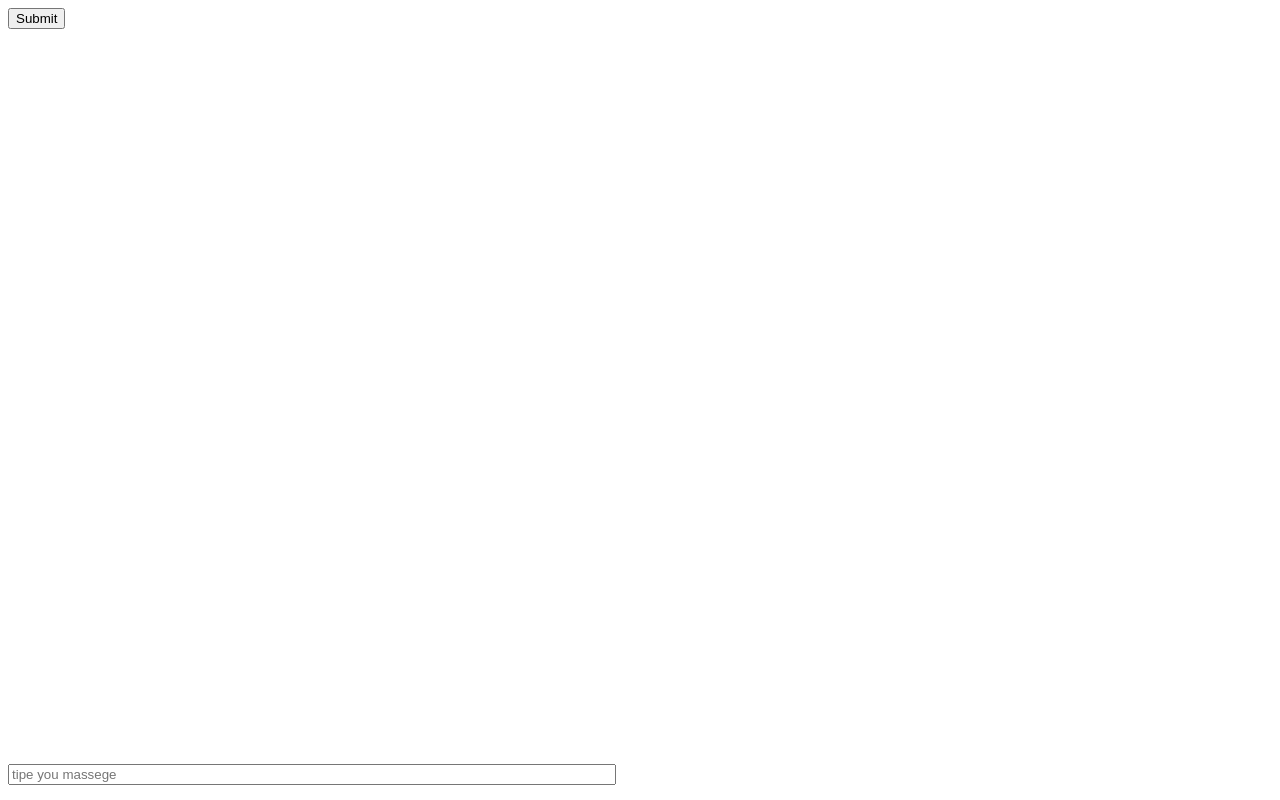
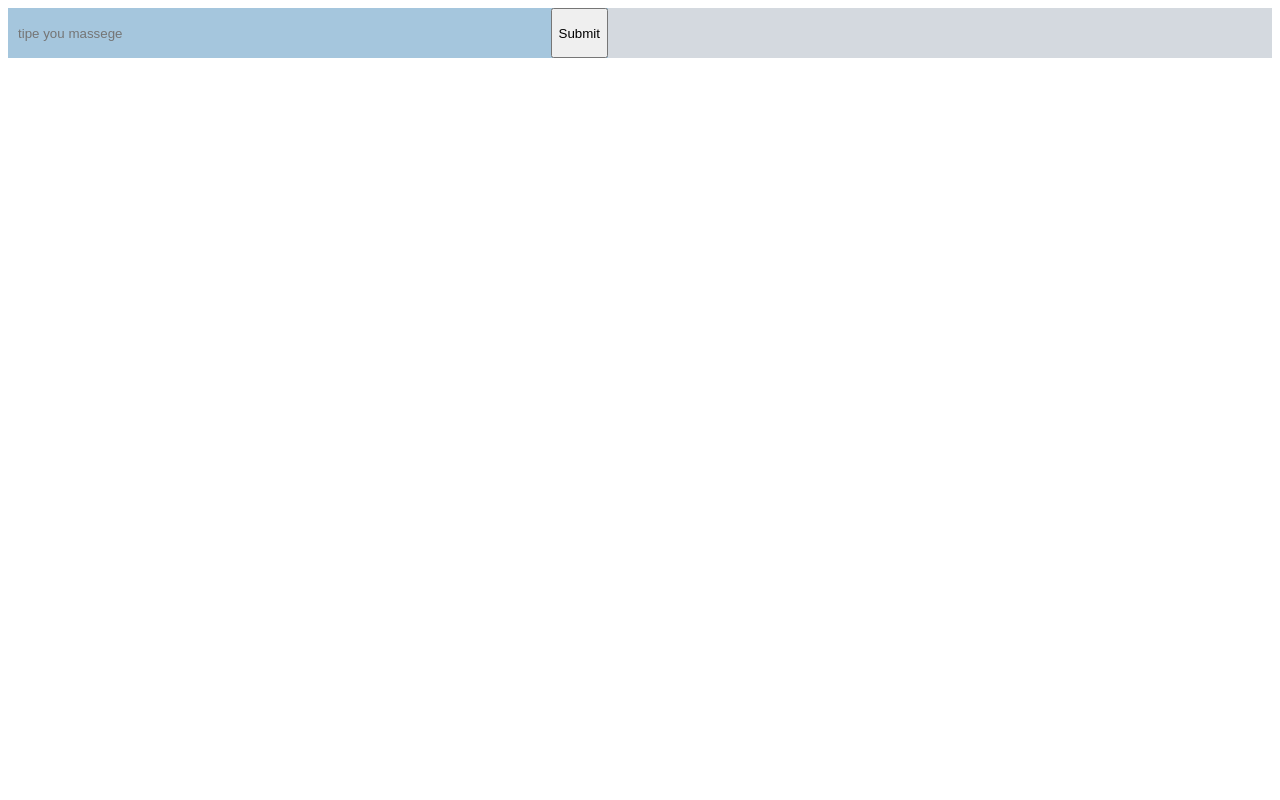
Before and after one commit to GeometricEath/chat_project, a website: page index.html in a window 1280 px wide. Drawn offline with Linux system fonts and the light colour scheme.

Commit message:
add component field

```diff
--- a/src/components/app/app.js
+++ b/src/components/app/app.js
@@ -4,17 +4,15 @@ import Field from '../field/field.js';
 export default class App{
     constructor(){
         this.app_elem = document.querySelector('.app');
-        this.field = new Field(this.app_elem);
+        this.field = new Field();
     }
-    static get chat(){
-        return new Chat();
-    }
-    // static get field(){
-    //     return new Field();
-    // }
 
     render(){
-        this.field.render(this.app_elem);
+        let app_elem_chatArea = document.createElement('div');
+        app_elem_chatArea.className ='app_chatArea';
+        this.app_elem.appendChild(app_elem_chatArea);
+        // debugger;
+        this.field.render(app_elem_chatArea);
 
     }
 }
--- a/src/components/field/field.js
+++ b/src/components/field/field.js
@@ -1,16 +1,15 @@
 'use stirct'
 
 
-export default class Field {
-    constructor(el) {
-        this.elem = el;
+ export default class Field {
+    constructor() {
+        // this.elem = el; //Каким образом здесь в место div.app_chatArea получаю div.app?!!
 
     }
 
-    render(){
-        let obj = document.createElement('object');
-        obj.innerHTML = this.template();
-        this.elem.appendChild(obj);
+    render(el){
+        // this.elem.insertAdjacentHTML('beforeend', this.template());
+        el.innerHTML = this.template();
     }
     template() {
         return `
--- a/src/styles/index.css
+++ b/src/styles/index.css
@@ -1,5 +1,22 @@
+
+.app_field{
+    width: 600px;
+    /* position: absolute; */
+    bottom: 15px;
+    display: flex;
+    flex-direction: row;
+    height: 50px;
+    background-color: #A5C6DD;
+}
 .app_field_inp{
-    width: 600px;
-    position: absolute;
-    bottom: 15px;
+    width: 100%;
+    padding-left:10px;
+    border: 0px;
+    background-color: transparent;
 }
+.app_chatArea{
+    background-color: #D4D9DF;
+    width: 100%;
+    height: 100%;
+    content: '';
+}
```
Also changed, not shown: src/components/side_bar/side_bar.js (added).
